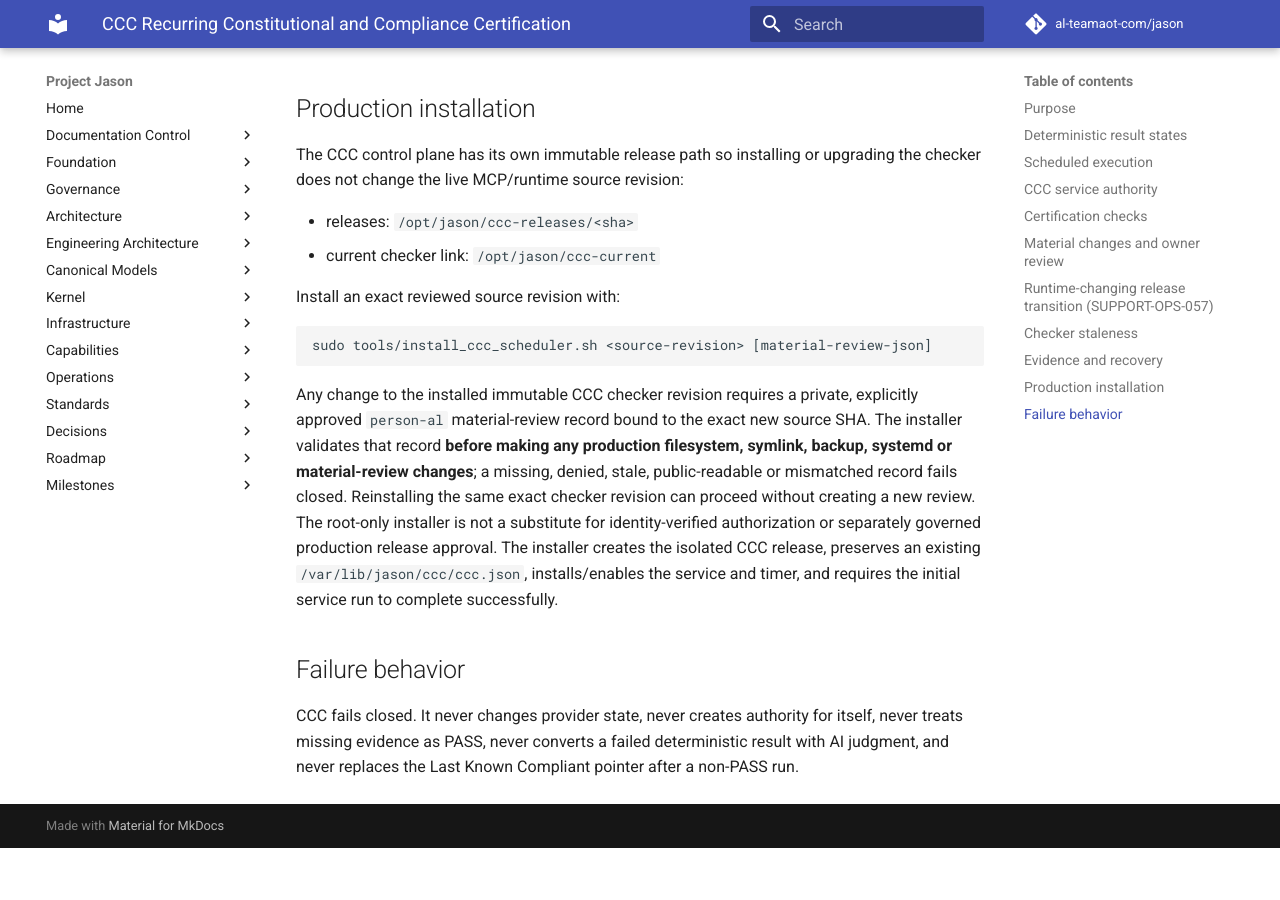
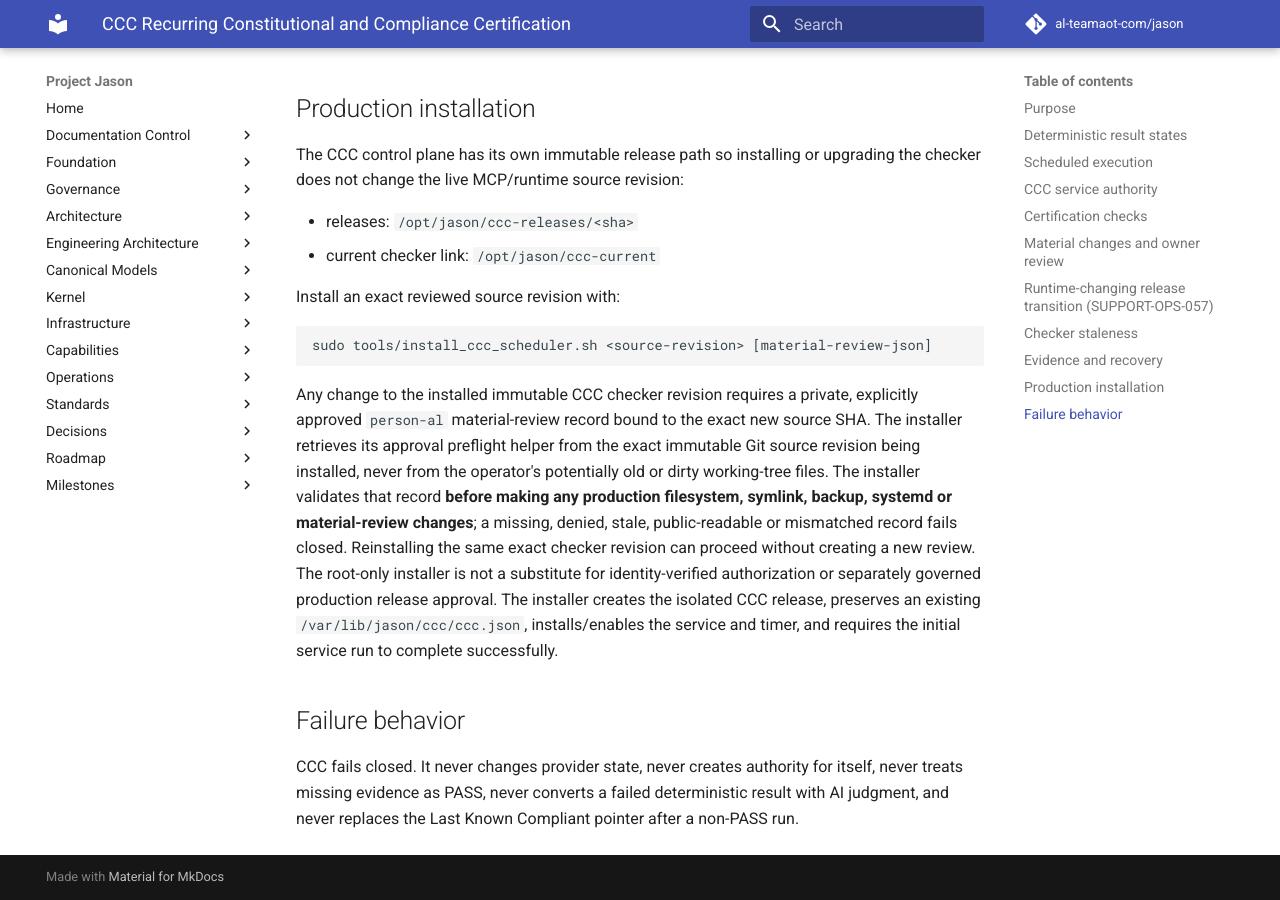
Before and after one commit to al-teamaot-com/jason, an MkDocs documentation site: the page built from docs/operations/CCC-Recurring-Certification.md, in a window 1280 px wide and 900 px high, scrolled down 4529 px. Built offline with MkDocs 1.6.1 and Material for MkDocs 9.7.7, drawn with Linux system fonts in a browser that asks for light colours; comment, search, counter and statistics services are not loaded; before the commit the page ends 5377 px from its top, so only the background shows below that.

Commit message:
fix: bind CCC installer review helper to exact immutable candidate

````diff
--- a/docs/operations/CCC-Recurring-Certification.md
+++ b/docs/operations/CCC-Recurring-Certification.md
@@ -152,7 +152,7 @@ Install an exact reviewed source revision with:
 sudo tools/install_ccc_scheduler.sh <source-revision> [material-review-json]
 ```
 
-Any change to the installed immutable CCC checker revision requires a private, explicitly approved `person-al` material-review record bound to the exact new source SHA. The installer validates that record **before making any production filesystem, symlink, backup, systemd or material-review changes**; a missing, denied, stale, public-readable or mismatched record fails closed. Reinstalling the same exact checker revision can proceed without creating a new review. The root-only installer is not a substitute for identity-verified authorization or separately governed production release approval. The installer creates the isolated CCC release, preserves an existing `/var/lib/jason/ccc/ccc.json`, installs/enables the service and timer, and requires the initial service run to complete successfully.
+Any change to the installed immutable CCC checker revision requires a private, explicitly approved `person-al` material-review record bound to the exact new source SHA. The installer retrieves its approval preflight helper from the exact immutable Git source revision being installed, never from the operator's potentially old or dirty working-tree files. The installer validates that record **before making any production filesystem, symlink, backup, systemd or material-review changes**; a missing, denied, stale, public-readable or mismatched record fails closed. Reinstalling the same exact checker revision can proceed without creating a new review. The root-only installer is not a substitute for identity-verified authorization or separately governed production release approval. The installer creates the isolated CCC release, preserves an existing `/var/lib/jason/ccc/ccc.json`, installs/enables the service and timer, and requires the initial service run to complete successfully.
 
 ## Failure behavior
 
````
Also changed, not shown: 2 other files.
